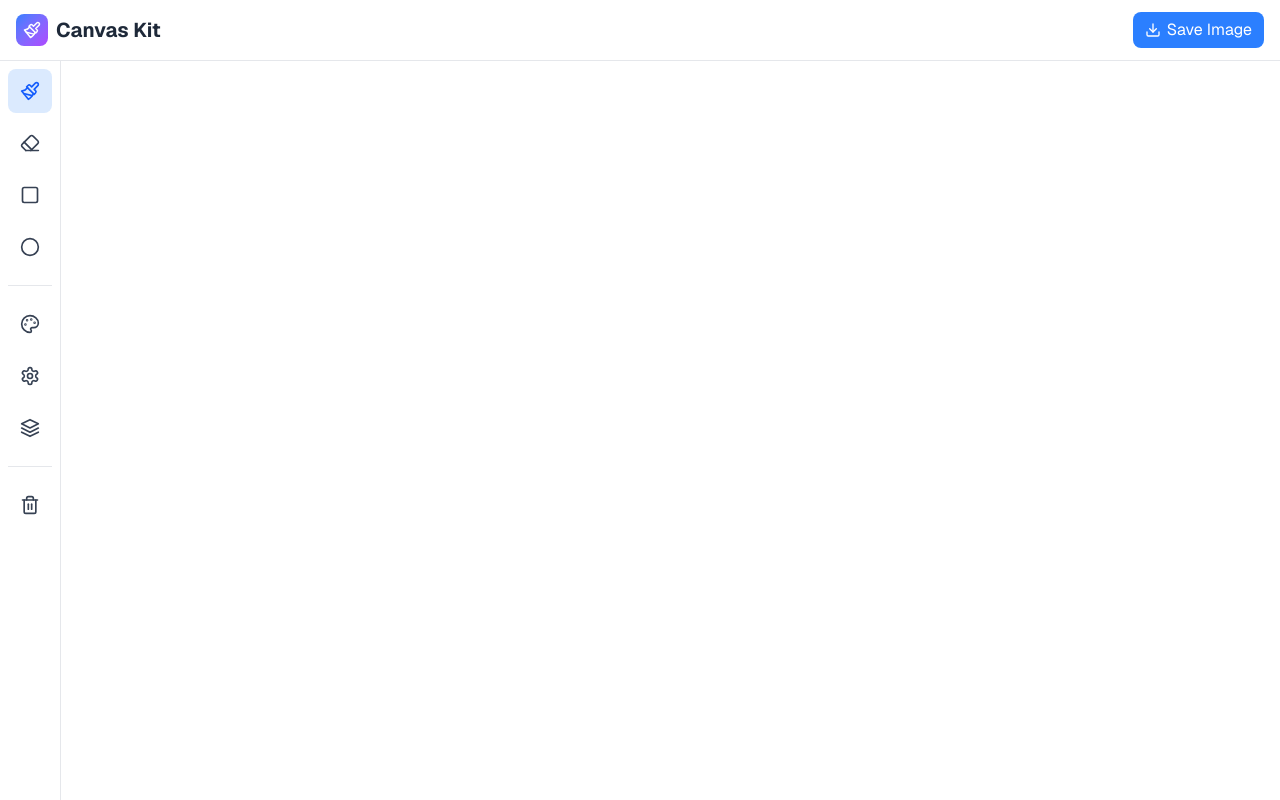
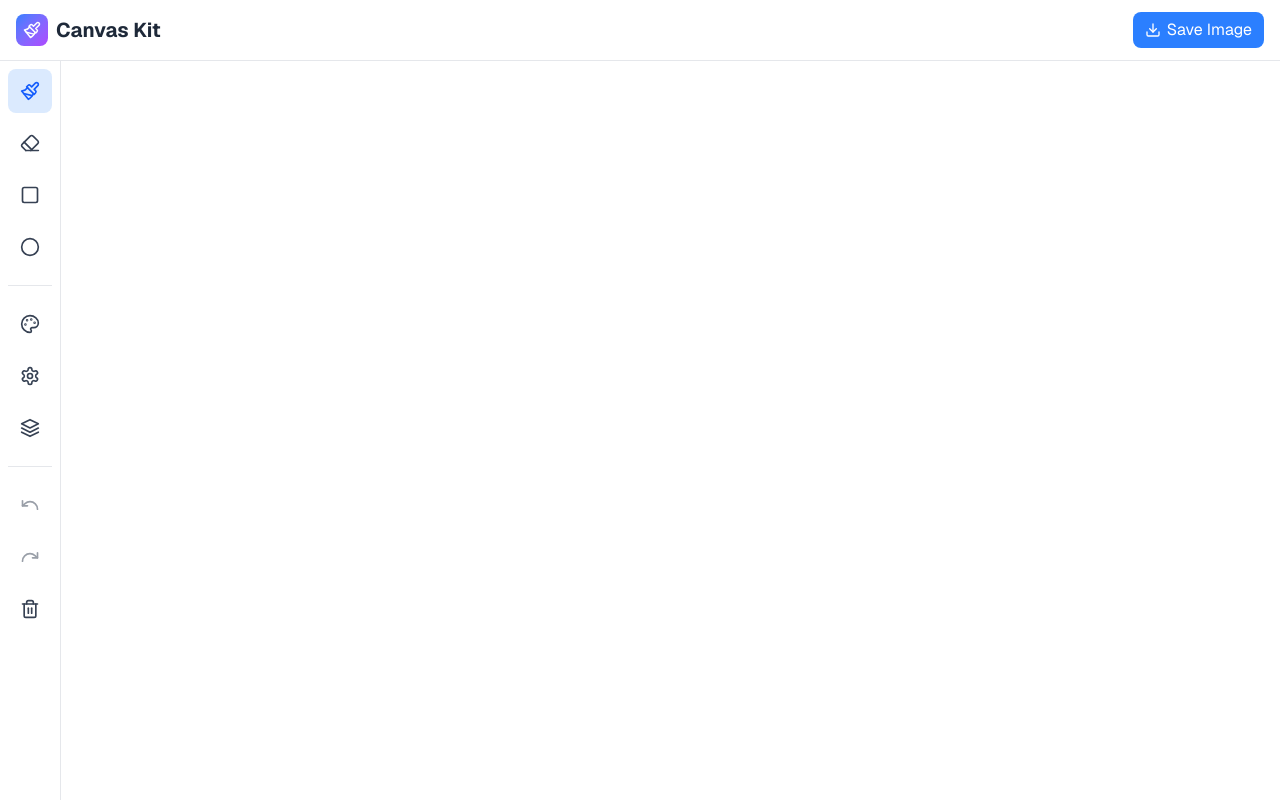
Before and after one commit to PPRAMANIK62/canvas-kit, a Next.js app: page / in a window 1280 px wide. Built offline with nearby package versions, Linux system fonts and the light colour scheme.

Commit message:
feat: undo, redo added

```diff
--- a/src/app/page.tsx
+++ b/src/app/page.tsx
@@ -286,6 +286,46 @@ const ChevronLeft = ({ size = 24, className = "" }: IconProps) => {
       className={className}
     >
       <path d="m15 18-6-6 6-6" />
+    </svg>
+  );
+};
+
+const Undo = ({ size = 24, className = "" }: IconProps) => {
+  return (
+    <svg
+      xmlns="http://www.w3.org/2000/svg"
+      width={size}
+      height={size}
+      viewBox="0 0 24 24"
+      fill="none"
+      stroke="currentColor"
+      strokeWidth="2"
+      strokeLinecap="round"
+      strokeLinejoin="round"
+      className={className}
+    >
+      <path d="M3 7v6h6" />
+      <path d="M21 17a9 9 0 0 0-9-9 9 9 0 0 0-6 2.3L3 13" />
+    </svg>
+  );
+};
+
+const Redo = ({ size = 24, className = "" }: IconProps) => {
+  return (
+    <svg
+      xmlns="http://www.w3.org/2000/svg"
+      width={size}
+      height={size}
+      viewBox="0 0 24 24"
+      fill="none"
+      stroke="currentColor"
+      strokeWidth="2"
+      strokeLinecap="round"
+      strokeLinejoin="round"
+      className={className}
+    >
+      <path d="M21 7v6h-6" />
+      <path d="M3 17a9 9 0 0 1 9-9 9 9 0 0 1 6 2.3L21 13" />
     </svg>
   );
 };
@@ -861,6 +901,7 @@ type CanvasProps = {
   eraserSize: number;
   opacity: number;
   onLayerChange: (layers: Layer[]) => void;
+  onDrawingComplete?: () => void;
   cursorStyle: string;
 };
 const Canvas = ({
@@ -873,6 +914,7 @@ const Canvas = ({
   eraserSize,
   opacity,
   onLayerChange,
+  onDrawingComplete,
   cursorStyle,
 }: CanvasProps) => {
   const containerRef = useRef<HTMLDivElement>(null);
@@ -1148,6 +1190,11 @@ const Canvas = ({
         tempContext.clearRect(0, 0, containerSize.width, containerSize.height);
       }
     }
+
+    // Notify parent that drawing is complete
+    if (onDrawingComplete) {
+      onDrawingComplete();
+    }
   }, [
     isDrawing,
     tool,
@@ -1156,6 +1203,7 @@ const Canvas = ({
     layers,
     activeLayerId,
     containerSize,
+    onDrawingComplete,
   ]);
 
   // Reference to the visible temp canvas element
@@ -1306,6 +1354,13 @@ type Layer = {
   canvas: HTMLCanvasElement | null;
   context: CanvasRenderingContext2D | null;
 };
+// Define a type for our history state
+type HistoryState = {
+  layers: Layer[];
+  activeLayer: number;
+  backgroundColor: string;
+};
+
 const CanvasKit = () => {
   // Canvas state
   const [tool, setTool] = useState<ToolItems>("brush");
@@ -1322,6 +1377,11 @@ const CanvasKit = () => {
   // Layers state
   const [layers, setLayers] = useState<Layer[]>(LAYERS);
   const [activeLayer, setActiveLayer] = useState(2);
+
+  // History state for undo/redo
+  const [history, setHistory] = useState<HistoryState[]>([]);
+  const [historyIndex, setHistoryIndex] = useState(-1);
+  const [isUndoRedo, setIsUndoRedo] = useState(false);
 
   // Layer functions
   const addLayer = useCallback(() => {
@@ -1457,6 +1517,94 @@ const CanvasKit = () => {
     }
   };
 
+  // Save current state to history
+  const saveToHistory = useCallback(() => {
+    if (isUndoRedo) return; // Don't save if we're in the middle of an undo/redo operation
+
+    // Create deep copies of the layers to store in history
+    const layersCopy = layers.map((layer) => {
+      // Create a new canvas for each layer
+      let newCanvas: HTMLCanvasElement | null = null;
+      let newContext: CanvasRenderingContext2D | null = null;
+
+      if (layer.canvas) {
+        newCanvas = document.createElement("canvas");
+        newCanvas.width = layer.canvas.width;
+        newCanvas.height = layer.canvas.height;
+
+        newContext = newCanvas.getContext("2d");
+        if (newContext && layer.canvas) {
+          newContext.drawImage(layer.canvas, 0, 0);
+        }
+      }
+
+      return {
+        ...layer,
+        canvas: newCanvas,
+        context: newContext,
+      };
+    });
+
+    // Create a new history state
+    const newState: HistoryState = {
+      layers: layersCopy,
+      activeLayer,
+      backgroundColor,
+    };
+
+    // If we're not at the end of the history, truncate it
+    const newHistory = history.slice(0, historyIndex + 1);
+
+    // Add the new state and update the index
+    setHistory([...newHistory, newState]);
+    setHistoryIndex(newHistory.length);
+  }, [history, historyIndex, layers, activeLayer, backgroundColor, isUndoRedo]);
+
+  // Initialize history with the initial state
+  useEffect(() => {
+    if (history.length === 0 && layers.some((layer) => layer.canvas)) {
+      saveToHistory();
+    }
+  }, [history.length, layers, saveToHistory]);
+
+  // Undo function
+  const handleUndo = useCallback(() => {
+    if (historyIndex > 0) {
+      setIsUndoRedo(true);
+
+      const prevState = history[historyIndex - 1];
+      if (prevState) {
+        setLayers(prevState.layers);
+        setActiveLayer(prevState.activeLayer);
+        setBackgroundColor(prevState.backgroundColor);
+
+        setHistoryIndex(historyIndex - 1);
+      }
+
+      // Reset the flag after state updates
+      setTimeout(() => setIsUndoRedo(false), 0);
+    }
+  }, [history, historyIndex]);
+
+  // Redo function
+  const handleRedo = useCallback(() => {
+    if (historyIndex < history.length - 1) {
+      setIsUndoRedo(true);
+
+      const nextState = history[historyIndex + 1];
+      if (nextState) {
+        setLayers(nextState.layers);
+        setActiveLayer(nextState.activeLayer);
+        setBackgroundColor(nextState.backgroundColor);
+
+        setHistoryIndex(historyIndex + 1);
+      }
+
+      // Reset the flag after state updates
+      setTimeout(() => setIsUndoRedo(false), 0);
+    }
+  }, [history, historyIndex]);
+
   // Clear canvas
   const clearCanvas = () => {
     // Reset background color to default white
@@ -1473,6 +1621,9 @@ const CanvasKit = () => {
 
     // Update the layers state with the new empty layers
     setLayers([...newLayers]);
+
+    // Save this state to history
+    setTimeout(() => saveToHistory(), 0);
   };
 
   // Save canvas as image
@@ -1583,6 +1734,27 @@ const CanvasKit = () => {
           <Separator />
 
           <button
+            onClick={handleUndo}
+            className="rounded-lg p-3 text-gray-700 transition-colors hover:bg-gray-100"
+            title="Undo"
+            disabled={historyIndex <= 0}
+          >
+            <Undo size={20} className={historyIndex <= 0 ? "opacity-50" : ""} />
+          </button>
+
+          <button
+            onClick={handleRedo}
+            className="rounded-lg p-3 text-gray-700 transition-colors hover:bg-gray-100"
+            title="Redo"
+            disabled={historyIndex >= history.length - 1}
+          >
+            <Redo
+              size={20}
+              className={historyIndex >= history.length - 1 ? "opacity-50" : ""}
+            />
+          </button>
+
+          <button
             onClick={clearCanvas}
             className="rounded-lg p-3 text-gray-700 transition-colors hover:bg-gray-100"
             title="Clear Canvas"
@@ -1602,7 +1774,10 @@ const CanvasKit = () => {
             brushSize={brushSize}
             eraserSize={eraserSize}
             opacity={opacity}
-            onLayerChange={setLayers}
+            onLayerChange={(newLayers) => {
+              setLayers(newLayers);
+            }}
+            onDrawingComplete={saveToHistory}
             cursorStyle={getCursorStyle()}
           />
         </div>
```
